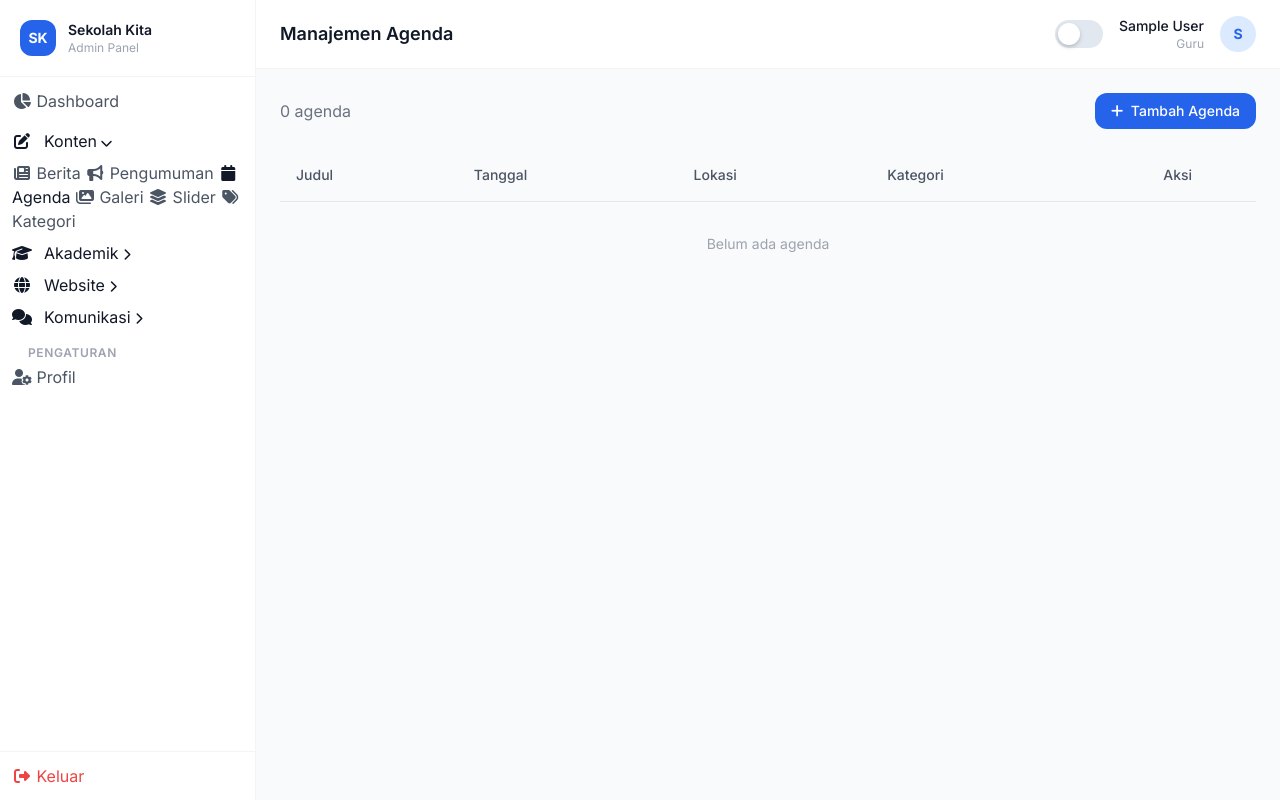
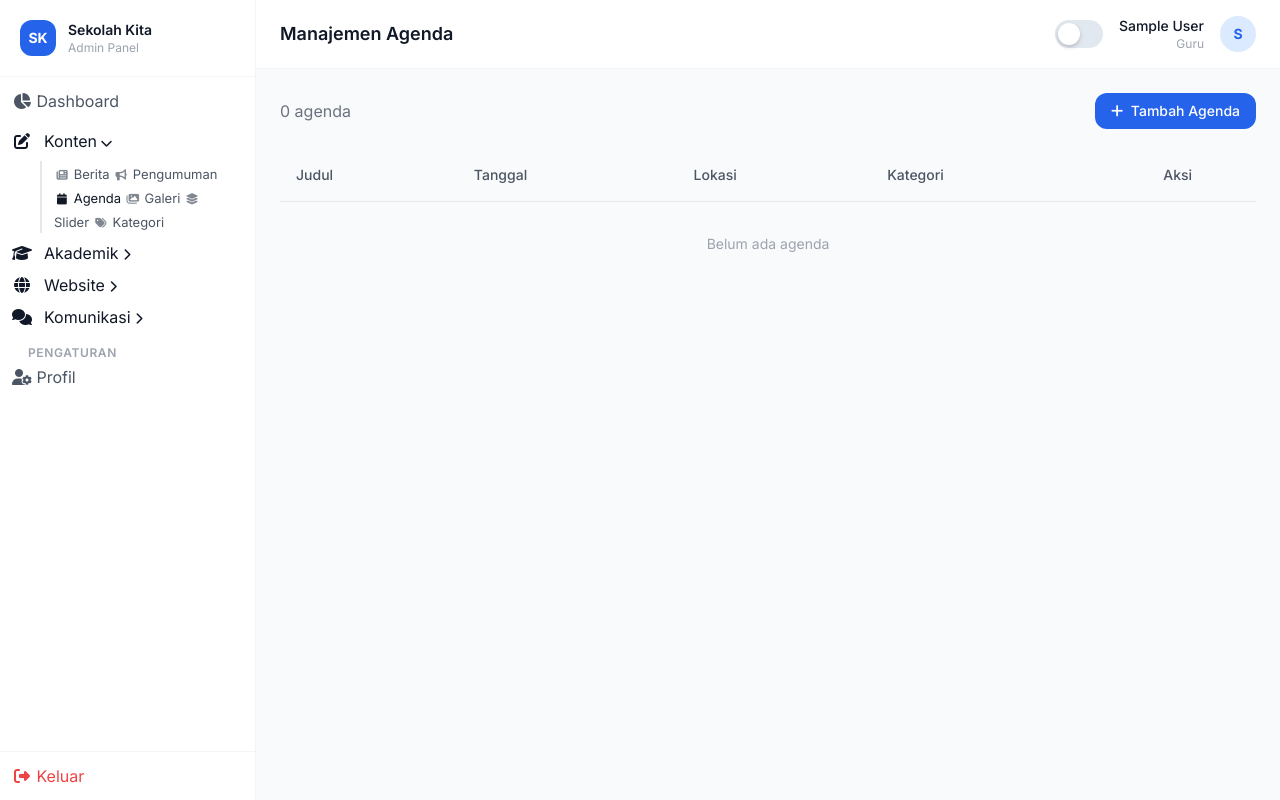
Before and after one commit to azzorraz/school-website-cms, a Flask app: page /admin/agenda in a window 1280 px wide. Run offline with Flask 3, Linux system fonts and the light colour scheme; the visitor is signed in with stand-in values (Sample User, id 1); data that the repository does not hold is empty; some libraries are stand-ins or nearby versions.

Commit message:
Update base.html

```diff
--- a/app/templates/admin/base.html
+++ b/app/templates/admin/base.html
@@ -72,8 +72,25 @@
         .dark .sidebar-section-btn.active { background: #1e3a5f; color: #93c5fd; }
         .sidebar-section-btn .chevron { transition: transform 0.2s ease; }
         .sidebar-section-btn.expanded .chevron { transform: rotate(90deg); }
-        .sidebar-submenu { @apply ml-4 pl-2 border-l-2 border-gray-200 space-y-0.5; }
-        .dark .sidebar-submenu { border-color: #334155; }
+        .sidebar-submenu {
+            @apply py-1.5;
+            margin-left: 1.75rem;
+            margin-right: 0.5rem;
+            padding-left: 0.75rem;
+            border-left: 2px solid #e5e7eb;
+        }
+        .dark .sidebar-submenu { border-left-color: #334155; }
+        .sidebar-submenu .sidebar-link {
+            @apply rounded-lg py-1.5 gap-2.5;
+            font-size: 0.8125rem;
+        }
+        .sidebar-submenu .sidebar-link i {
+            @apply text-center;
+            width: 1rem;
+            font-size: 0.7rem;
+            opacity: 0.7;
+        }
+        .sidebar-submenu .sidebar-link.active i { opacity: 1; }
         .stat-card { @apply bg-white rounded-2xl p-6 border border-gray-100 shadow-sm hover:shadow-md transition-all; }
         .dark .stat-card { background: #1e293b; border-color: #334155; }
         .card { @apply bg-white rounded-2xl border border-gray-100 shadow-sm; }
```
